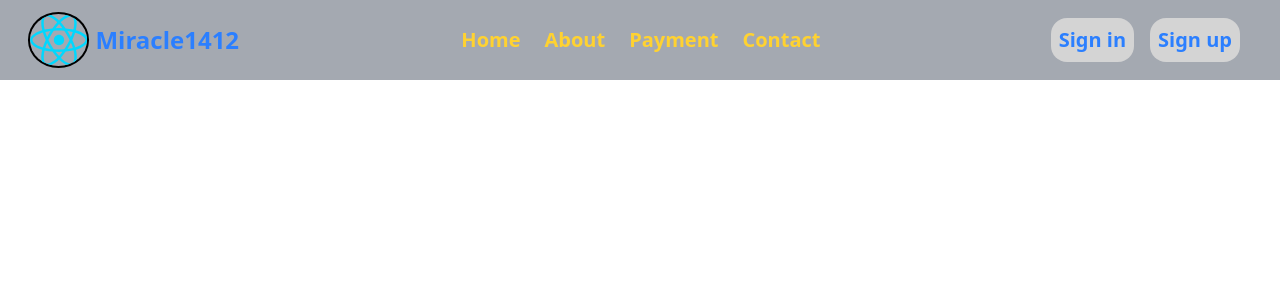
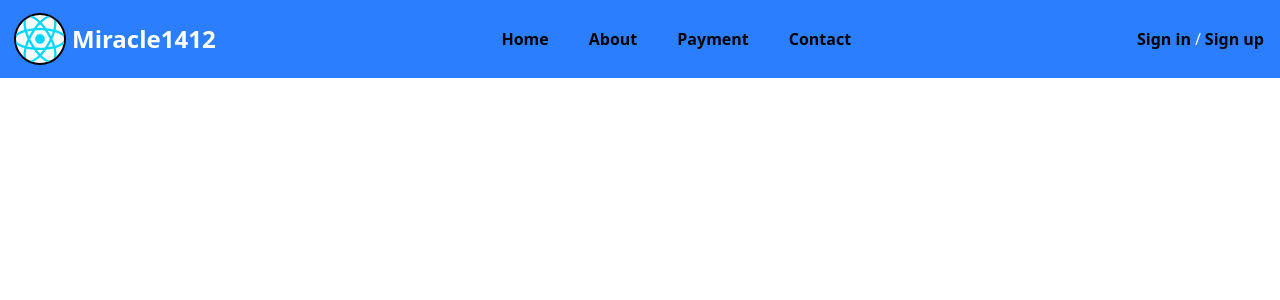
Before and after one commit to NguyenThanhTien539/Online-Auction, a React (Vite) app in the folder Frontend/: page / in a window 1280 px wide. Shown: the top 300 px of the page. Built offline with nearby package versions, Linux system fonts and the light colour scheme.

Commit message:
build Header with small blocks

```diff
--- /dev/null
+++ b/Frontend/src/components/Header/Header.tsx
@@ -0,0 +1,32 @@
+import logo from "../../assets/react.svg";
+import { HeaderMenu } from "./HeaderMenu";
+import { HeaderAccount } from "./HeaderAccount";
+export const Header = () => {
+  return (
+    <>
+      <header className="bg-blue-500 py-[15px] px-[16px]">
+        <div className="container mx-auto flex items-center justify-between">
+          {/* Logo + Tên */}
+          <div className="flex items-center gap-2">
+            <a href="/">
+              <img
+                src={logo}
+                alt="logo"
+                className="object-cover ring-2 rounded-full bg-white hover:rotate-30 transition-all duration-300 w-12 h-12"
+              />
+            </a>
+            <span className="text-2xl font-bold text-white hover:text-gray-300 transition-all duration-300">
+              Miracle1412
+            </span>
+          </div>
+
+          {/* Menu */}
+          <HeaderMenu />
+
+          {/* Account */}
+          <HeaderAccount />
+        </div>
+      </header>
+    </>
+  );
+};
--- /dev/null
+++ b/Frontend/src/components/Header/HeaderAccount.tsx
@@ -0,0 +1,15 @@
+export const HeaderAccount = () => {
+  return (
+    <>
+      <div className="flex items-center gap-1 whitespace-nowrap ">
+        <a href="#" className="text-white-900 font-bold hover:text-gray-300">
+          Sign in
+        </a>
+        <span className="text-white">/</span>
+        <a href="#" className="text-white-900 font-bold hover:text-gray-300">
+          Sign up
+        </a>
+      </div>
+    </>
+  );
+};
--- /dev/null
+++ b/Frontend/src/components/Header/HeaderMenu.tsx
@@ -0,0 +1,22 @@
+export const HeaderMenu = () => {
+  const navbarItems = [
+    { link: "#", option: "Home" },
+    { link: "#", option: "About" },
+    { link: "#", option: "Payment" },
+    { link: "#", option: "Contact" },
+  ];
+
+  return (
+    <>
+      <nav className="">
+        <ul className="flex gap-10">
+          {navbarItems.map((item, index) => (
+            <li key={index} className="text-white-700 font-bold hover:text-blue-300">
+              <a href={item.link}>{item.option}</a>
+            </li>
+          ))}
+        </ul>
+      </nav>
+    </>
+  );
+};
--- a/Frontend/src/main.tsx
+++ b/Frontend/src/main.tsx
@@ -1,9 +1,12 @@
 import { createRoot } from "react-dom/client";
 import "./global.css";
-import {RouterProvider} from "react-router-dom";
-import routers from "./routes/routers.tsx";
-
+import { RouterProvider } from "react-router-dom";
+import { Header } from "./components/Header/Header";
 
 createRoot(document.getElementById("root") as HTMLElement).render(
-  <RouterProvider router={routers} />
+  <Header />
+
+  // <MainContent/>
+
+  // <Footer/>
 );
```
